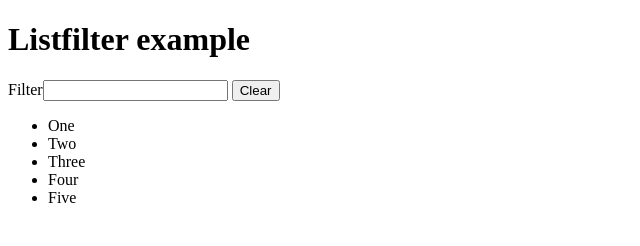
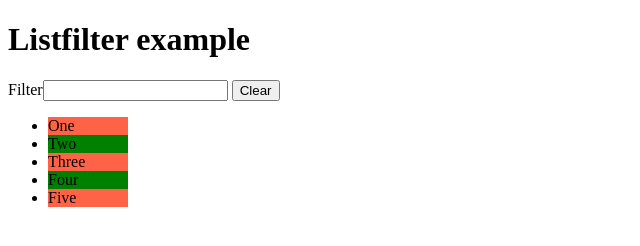
Before and after one commit to matthewbdaly/jquery.listfilter, a plain HTML site: page example/index.html in a window 1280 px wide. Shown: the whole page, without its empty margins (0-640 px from the left). Drawn offline with nearby package versions, Linux system fonts and the light colour scheme.

Commit message:
Updated the example to demonstrate the alternates

```diff
--- a/example/index.html
+++ b/example/index.html
@@ -2,6 +2,7 @@
 <html>
     <head>
         <title>Listfilter example</title>
+        <link rel="stylesheet" type="text/css" href="style.css">
         <script type="text/javascript" src="http://ajax.googleapis.com/ajax/libs/jquery/1.9.1/jquery.min.js"></script>
         <script type="text/javascript" src="../jquery.listfilter.min.js"></script>
         <script type="text/javascript">
@@ -12,7 +13,9 @@
                 var filter = $('input#filterinput'), clearfilter = $('input#clearfilter');
                 $('ul#mylist').listfilter({
                     'filter': filter,
-                    'clearlink': clearfilter
+                    'clearlink': clearfilter,
+                    'alternate': true,
+                    'alternateclass': 'other'
                 });
             });
         </script>
--- /dev/null
+++ b/example/style.css
@@ -0,0 +1,11 @@
+ul#mylist {
+    width: 80px;
+}
+
+ul#mylist li {
+    background-color: tomato;
+}
+
+ul#mylist li.other {
+    background-color: green;
+}
```
